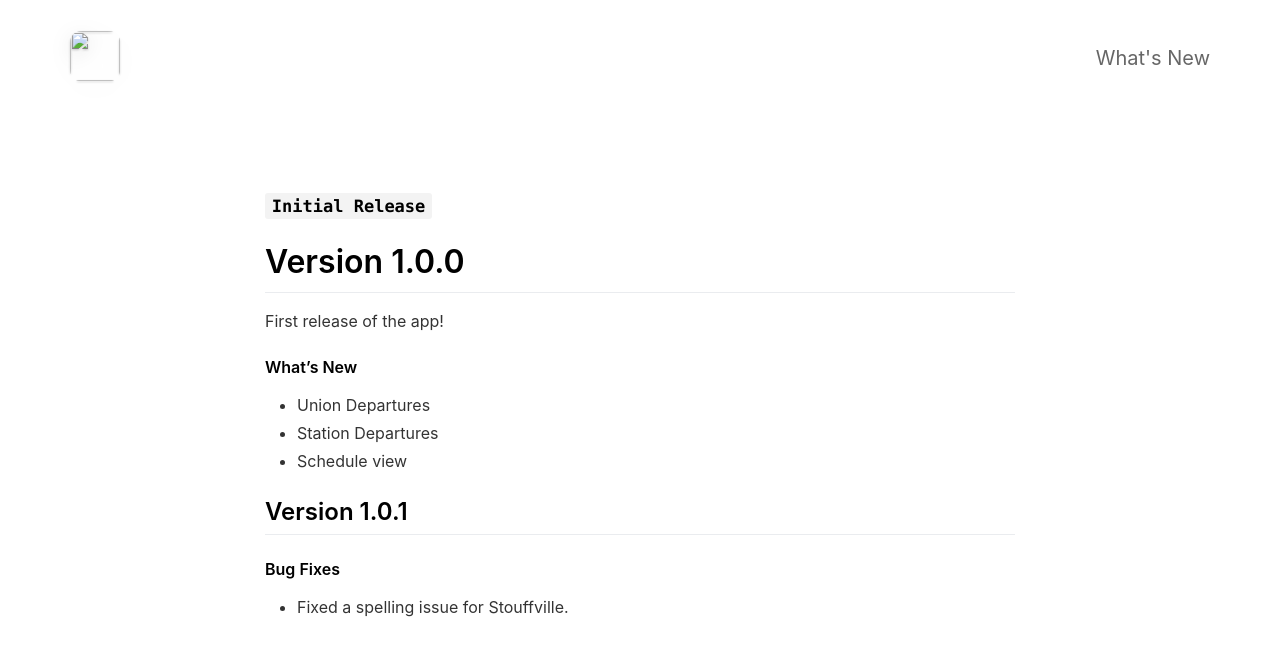
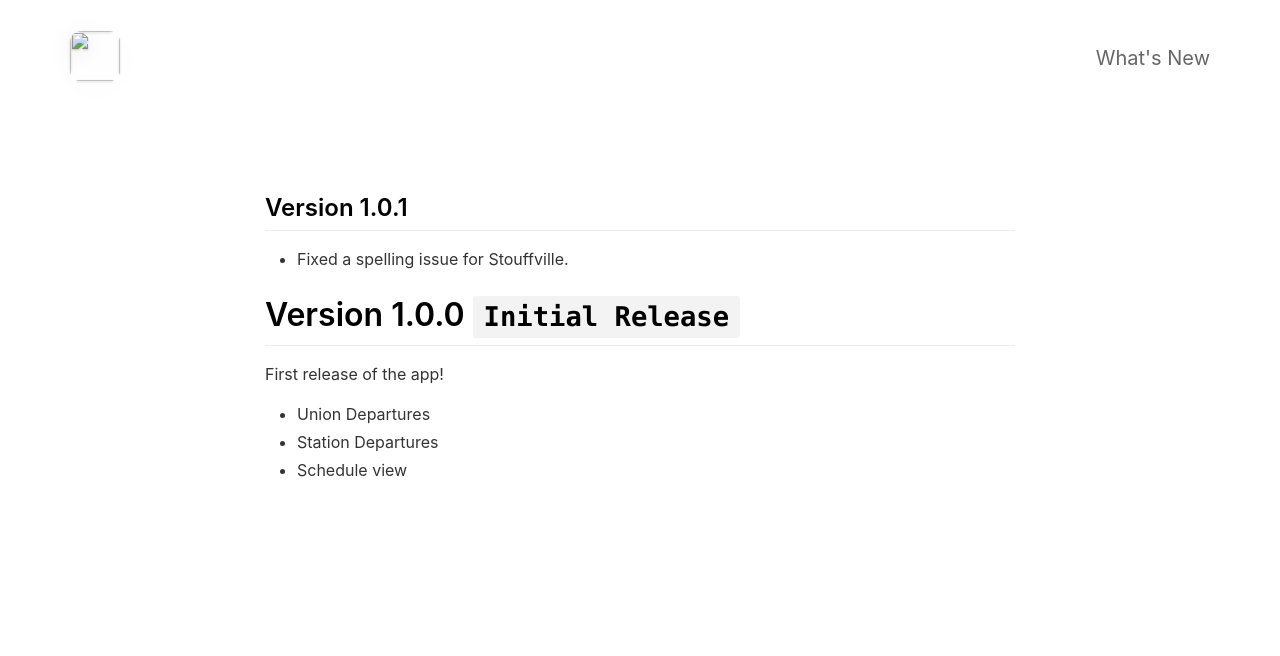
Before and after one commit to XenonGoblin/gtt-landing-page, a Jekyll site: the page built from _pages/changelog.md, in a window 1280 px wide. Shown: the top 656 px of the page. Built offline with Jekyll 4.4.1, drawn with Linux system fonts in a browser that asks for light colours; nearby versions of some CDN libraries.

Commit message:
update app store url, changelog layout test

```diff
--- a/_config.yml
+++ b/_config.yml
@@ -5,7 +5,7 @@ page_title                                :
 ios_app_id                                : 6670730128                                # Required. Enter iOS app ID to automatically populate name, price and icons (e.g. 718043190).
 ios_app_country                           : ca                                        # Required outside USA. Enter 2 letter country code as in https://en.wikipedia.org/wiki/ISO_3166-1_alpha-2
 
-appstore_link                             : https://apps.apple.com/app/go-train-track/id6670730128                                          # Automatically populates if not set and if iOS app ID is set. Otherwise enter manually.
+appstore_link                             : https://apps.apple.com/ca/app/go-train-track/id6670730128?platform=iphone                                        # Automatically populates if not set and if iOS app ID is set. Otherwise enter manually.
 playstore_link                            : https://play.google.com/store/apps/details?id=ca.vijayraj.gotraintrack                          # Enter Google Play Store URL.
 presskit_download_link                    :                                          # Enter a link to downloadable file or (e.g. public Dropbox link to a .zip file).
                                                                                       # Or upload your press kit file to assets and set path accordingly (e.g. "assets/your_press_kit.zip").
--- a/_pages/changelog.md
+++ b/_pages/changelog.md
@@ -6,20 +6,16 @@ include_in_header: true
 
 <br>
 
-### `Initial Release`
-# **Version 1.0.0**
+## Version 1.0.1
+<!-- #### Bug Fixes -->
+- Fixed a spelling issue for Stouffville.
+
+
+# **Version 1.0.0** `Initial Release`
 First release of the app!
-
-#### What's New
-
+<!-- #### What's New -->
 - Union Departures
 - Station Departures
 - Schedule view
 
-## Version 1.0.1
-
-#### Bug Fixes
-
-- Fixed a spelling issue for Stouffville.
-
 <br>
```
